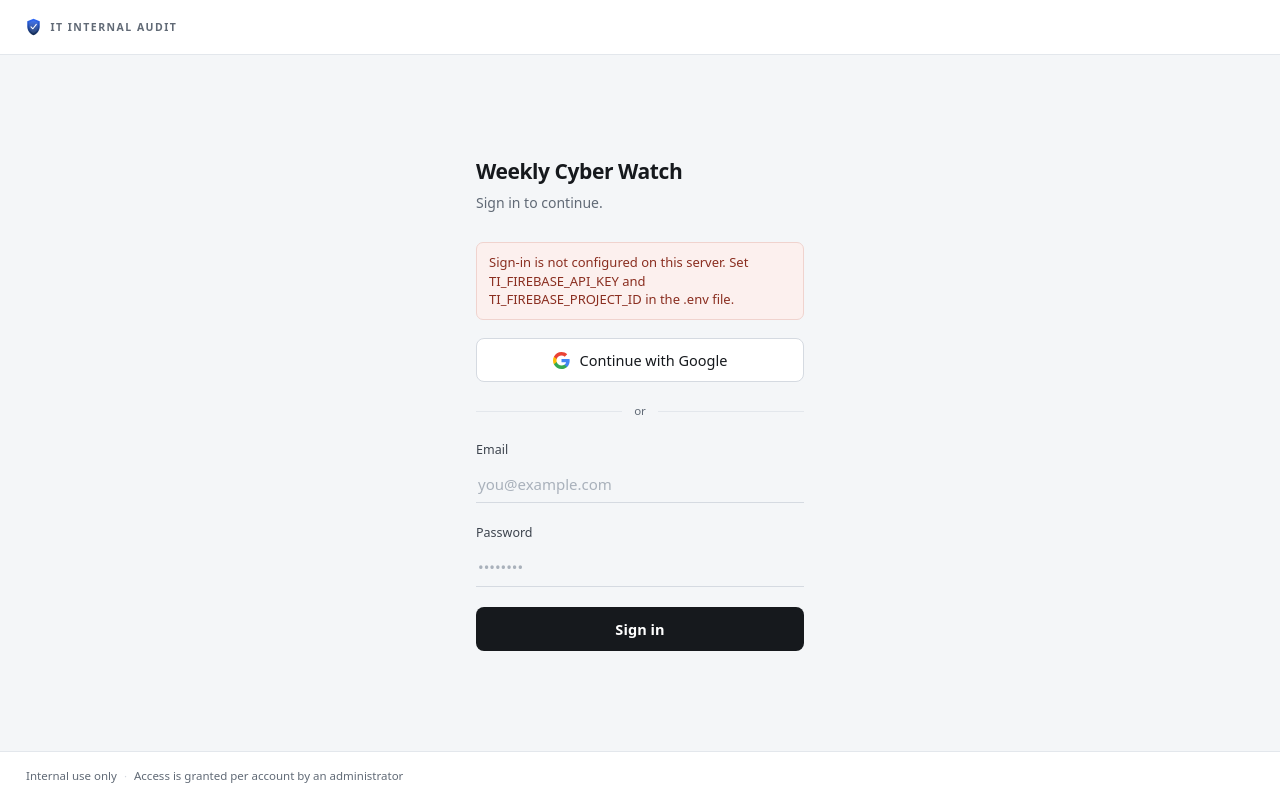
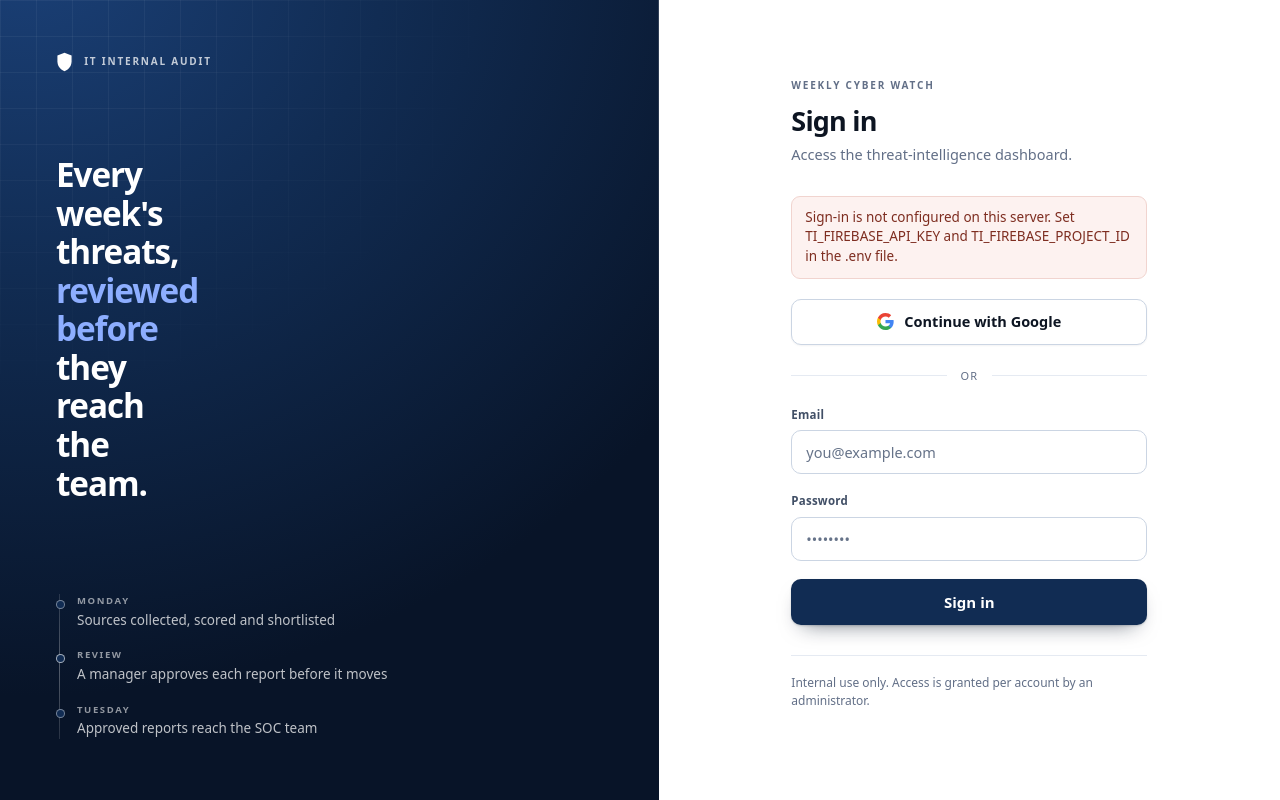
Before and after one commit to shouryamansingh/Threat-intell, a Flask app: page /login in a window 1280 px wide. Run offline with Flask 3, Linux system fonts and the light colour scheme; some libraries are stand-ins or nearby versions.

Commit message:
Refine sign-in: sequence rail, panel seam, tightened hierarchy

```diff
--- a/templates/login.html
+++ b/templates/login.html
@@ -6,125 +6,191 @@
 <title>Sign in · {{ brand.name }}</title>
 <link rel="icon" type="image/svg+xml" href="{{ brand.icon }}">
 <style>
-  /* ── Quiet utility ───────────────────────────────────────────────
-     Three people sign in here weekly. A door you walk through every
-     Monday should not have ceremony on it: no card, no shadow, no
-     gradient, no hero.
+  /* ── Sign in ─────────────────────────────────────────────────────
+     A split: identity and purpose on the left, the form on the right.
+     It fills the viewport at any width, which a single centred column
+     cannot.
 
-     Quiet is not the same as empty, which is the trap the first cut
-     fell into — a 300px column centred in a 1440px white field has
-     nothing to hold it. So the page gets edges instead of a card: a
-     rule under the masthead, a rule above the footer, and a ground
-     tinted just off white. Structure without ornament.
+     The left panel earns its space by carrying the real weekly cycle
+     — collected Monday, reviewed by a manager, delivered Tuesday. It
+     is a sequence, so it is drawn as one: a rail with three nodes.
+     Structure that encodes something true, rather than three lines
+     that happen to sit near each other.
 
-     Two colours do all the work. Ink carries the action, because on
-     a pale ground a near-black button is both the highest-contrast
-     and the quietest thing you can put there. The brand colour is
-     kept for the mark and the focused field — a real accent, used
-     twice, rather than a wash across the primary control.
-
-     Deliberately light-only: the rest of the app is light, and a
-     login page that flips with the OS while the dashboard behind it
-     does not would read as a bug. Every colour is painted
-     explicitly so it never inherits a host background.           */
+     Restraint carries the rest. One accent, used on the focused
+     field and a single phrase. Light, because the dashboard behind
+     it is light. Every colour painted explicitly, every pairing
+     checked against WCAG AA.                                      */
   :root {
-    --ground:  #F4F6F8;   /* cool off-white — biased toward the brand hue */
-    --panel:   #FFFFFF;
-    --ink:     #16191D;
-    --body:    #3D444E;
-    --muted:   #616A76;   /* 5.06:1 on the ground — #79818C was 3.64 */
-    --line:    #E3E7EC;
-    --line-2:  #D5DAE1;
-    --action:  #16191D;   /* near-black: 15.8:1 on white */
-    --accent:  {{ brand.color or '#35506E' }};
+    --navy-deep: #081428;
+    --navy:      #112C53;
+    --navy-lift: #1B4179;
+    --paper:     #FFFFFF;
+    --ink:       #0D1522;
+    --body:      #414F66;
+    --muted:     #626F87;
+    --hint:      #667389;
+    --line:      #E5EAF2;
+    --line-2:    #CBD5E3;
+    --accent:    {{ brand.color or '#2F6BFF' }};
+    --on-navy:   rgba(255,255,255,.74);
+    --on-navy-2: rgba(255,255,255,.56);   /* 5.38:1 on the navy; .44 was 3.91 */
+    --rule-navy: rgba(255,255,255,.13);
   }
 
   * { box-sizing: border-box; }
 
-  html { height: 100%; }
+  html, body { height: 100%; }
   body {
-    min-height: 100%; margin: 0;
-    background: var(--ground);
-    color: var(--ink);
+    margin: 0; background: var(--paper); color: var(--ink);
     font-family: ui-sans-serif, system-ui, -apple-system, "Segoe UI", Roboto, sans-serif;
     font-size: 16px; line-height: 1.55;
-    -webkit-font-smoothing: antialiased;
-    display: grid; grid-template-rows: auto 1fr auto;
+    -webkit-font-smoothing: antialiased; text-rendering: optimizeLegibility;
+    display: grid; grid-template-columns: 1.06fr 1fr;
+  }
+  @media (max-width: 940px) { body { grid-template-columns: 1fr; grid-template-rows: auto 1fr; } }
+
+  /* ── Left ─────────────────────────────────────────────────────── */
+  .side {
+    position: relative; overflow: hidden; color: #fff;
+    background:
+      radial-gradient(125% 95% at 4% -8%, var(--navy-lift) 0%, var(--navy) 44%, var(--navy-deep) 100%);
+    padding: 52px 56px;
+    display: grid; grid-template-rows: auto 1fr auto; gap: 40px;
+  }
+  /* Plotted grid, masked well clear of the type. */
+  .side::before {
+    content: ""; position: absolute; inset: 0; pointer-events: none;
+    background-image:
+      linear-gradient(rgba(255,255,255,.05) 1px, transparent 1px),
+      linear-gradient(90deg, rgba(255,255,255,.05) 1px, transparent 1px);
+    background-size: 36px 36px;
+    -webkit-mask-image: radial-gradient(110% 78% at 8% 2%, #000 10%, transparent 64%);
+            mask-image: radial-gradient(110% 78% at 8% 2%, #000 10%, transparent 64%);
+  }
+  /* The seam. A single lit edge where the two halves meet — the kind
+     of detail that reads as finished rather than assembled. */
+  .side::after {
+    content: ""; position: absolute; top: 0; right: 0; bottom: 0; width: 1px;
+    background: linear-gradient(180deg,
+      rgba(255,255,255,.16) 0%, rgba(255,255,255,.05) 42%, rgba(255,255,255,0) 100%);
+  }
+  .side > * { position: relative; z-index: 1; }
+
+  .mark { display: flex; align-items: center; gap: 11px; }
+  .mark img { height: 20px; width: auto; display: block; filter: brightness(0) invert(1); }
+  .mark svg { width: 19px; height: 19px; display: block; flex: none; }
+  .mark .strap {
+    font-size: 10px; letter-spacing: .18em; text-transform: uppercase;
+    font-weight: 650; color: var(--on-navy);
   }
 
-  /* Masthead — gives the page a top edge -------------------------- */
-  .top {
-    display: flex; align-items: center; gap: 9px;
-    padding: 18px 26px; border-bottom: 1px solid var(--line);
-    background: var(--panel);
+  .say { align-self: center; max-width: 15ch; }
+  .pitch {
+    font-size: clamp(26px, 2.6vw, 35px); line-height: 1.16; letter-spacing: -.032em;
+    font-weight: 650; margin: 0; text-wrap: balance;
   }
-  .top img { height: 18px; width: auto; display: block; }
-  .top svg { width: 16px; height: 16px; display: block; flex: none; }
-  .top .strap {
-    font-size: 10.5px; letter-spacing: .14em; text-transform: uppercase;
-    color: var(--muted); font-weight: 620;
+  .pitch em { font-style: normal; color: color-mix(in srgb, var(--accent) 55%, #FFFFFF); }
+
+  /* The cycle, drawn as the sequence it is. */
+  .cycle { margin: 0; padding: 0 0 0 21px; position: relative; }
+  .cycle::before {
+    content: ""; position: absolute; left: 3px; top: 9px; bottom: 9px; width: 1px;
+    background: linear-gradient(180deg, var(--rule-navy), rgba(255,255,255,.30), var(--rule-navy));
+  }
+  .cycle .step { position: relative; padding: 9px 0; }
+  .cycle .step::before {
+    content: ""; position: absolute; left: -21px; top: 15px;
+    width: 7px; height: 7px; border-radius: 50%;
+    background: var(--navy); border: 1.5px solid rgba(255,255,255,.42);
+  }
+  .cycle .step:nth-child(2)::before { border-color: rgba(255,255,255,.62); }
+  .cycle dt {
+    font-size: 9.5px; letter-spacing: .17em; text-transform: uppercase;
+    font-weight: 650; color: var(--on-navy-2); margin-bottom: 2px;
+  }
+  .cycle dd { margin: 0; font-size: 13.5px; color: var(--on-navy); line-height: 1.45; }
+
+  @media (max-width: 940px) {
+    .side { padding: 18px 26px; display: flex; align-items: center; gap: 0; }
+    .side .say, .side .cycle { display: none; }
+    .side::after { top: auto; bottom: 0; left: 0; right: 0; width: auto; height: 1px;
+      background: rgba(255,255,255,.14); }
   }
 
-  /* Middle band -------------------------------------------------- */
-  .mid { display: flex; align-items: center; justify-content: center; padding: 48px 26px; }
-  main { width: 100%; max-width: 328px; }
+  /* ── Right ────────────────────────────────────────────────────── */
+  .panel { display: flex; align-items: center; justify-content: center; padding: 52px 40px; }
+  main { width: 100%; max-width: 356px; }
 
-  h1 { font-size: 21px; font-weight: 640; letter-spacing: -.02em; margin: 0 0 4px; }
-  .subtitle { font-size: 14px; color: var(--muted); margin: 0 0 28px; }
+  .eyebrow {
+    font-size: 10px; letter-spacing: .18em; text-transform: uppercase;
+    font-weight: 650; color: var(--muted); margin: 0 0 12px;
+  }
+  h1 { font-size: 27px; font-weight: 660; letter-spacing: -.03em; margin: 0 0 7px; line-height: 1.15; }
+  .subtitle { font-size: 14.5px; color: var(--muted); margin: 0 0 30px; }
 
-  /* Messages ------------------------------------------------------ */
   .alert {
-    display: none; font-size: 13px; line-height: 1.45;
-    padding: 10px 12px; border-radius: 7px; margin-bottom: 18px;
+    display: none; font-size: 13.5px; line-height: 1.45;
+    padding: 11px 13px; border-radius: 9px; margin-bottom: 20px;
   }
   .alert.show { display: block; }
-  .alert.err  { background: #FCF0EE; color: #8A2E20; border: 1px solid #F0D3CE; }
-  .alert.info { background: #EFF3F8; color: #2C4260; border: 1px solid #D8E1EC; }
+  .alert.err  { background: #FDF2F0; color: #7E2D20; border: 1px solid #F1D4CF; }
+  .alert.info { background: #EFF4FA; color: #274068; border: 1px solid #D7E1EF; }
 
-  /* Google — outlined, so it never competes with the primary ------ */
   .btn-google {
-    width: 100%; height: 44px; cursor: pointer;
-    background: var(--panel); color: var(--ink);
-    border: 1px solid var(--line-2); border-radius: 8px;
+    width: 100%; height: 46px; cursor: pointer;
+    background: var(--paper); color: var(--ink);
+    border: 1px solid var(--line-2); border-radius: 10px;
     display: flex; align-items: center; justify-content: center; gap: 10px;
-    font: inherit; font-size: 14.5px; font-weight: 540;
-    transition: border-color .15s, box-shadow .15s;
+    font: inherit; font-size: 14.5px; font-weight: 560;
+    box-shadow: 0 1px 2px rgba(13,21,34,.05);
+    transition: border-color .16s ease, box-shadow .16s ease, transform .12s ease;
   }
-  .btn-google:hover { border-color: #B6BDC7; box-shadow: 0 1px 3px rgba(22,25,29,.07); }
+  .btn-google:hover { border-color: #ABB8CC; box-shadow: 0 3px 10px rgba(13,21,34,.09); }
+  .btn-google:active { transform: translateY(.5px); }
   .btn-google:disabled { opacity: .55; cursor: default; }
 
   .divider {
-    display: flex; align-items: center; gap: 12px; margin: 20px 0;
-    font-size: 11.5px; color: var(--muted);
+    display: flex; align-items: center; gap: 14px; margin: 22px 0;
+    font-size: 11px; letter-spacing: .1em; text-transform: uppercase; color: var(--muted);
   }
-  .divider::before, .divider::after {
-    content: ""; flex: 1; height: 1px; background: var(--line);
+  .divider::before, .divider::after { content: ""; flex: 1; height: 1px; background: var(--line); }
+
+  .field { margin-bottom: 18px; }
+  label {
+    display: block; font-size: 11.5px; font-weight: 640; letter-spacing: .02em;
+    color: var(--body); margin-bottom: 7px;
   }
+  input {
+    width: 100%; height: 44px; padding: 0 14px; font: inherit; font-size: 14.5px;
+    color: var(--ink); background: var(--paper);
+    border: 1px solid var(--line-2); border-radius: 10px;
+    transition: border-color .16s ease, box-shadow .16s ease;
+  }
+  /* 4.8:1 — passes, and still far lighter than real input (18:1), so a
+     hint never reads as a value. Every field has a real label besides. */
+  input::placeholder { color: var(--hint); }
+  input:hover { border-color: #B7C2D4; }
+  input:focus {
+    outline: none; border-color: var(--accent);
+    box-shadow: 0 0 0 3.5px color-mix(in srgb, var(--accent) 16%, transparent);
+  }
+  input:-webkit-autofill { -webkit-text-fill-color: var(--ink); -webkit-box-shadow: 0 0 0 40px #fff inset; }
 
-  /* Fields: underline, not box — less ink for the same function --- */
-  .field { margin-bottom: 20px; }
-  label { display: block; font-size: 12.5px; color: var(--body); margin-bottom: 6px; font-weight: 520; }
-  input {
-    width: 100%; height: 38px; padding: 0 2px; font: inherit; font-size: 15px;
-    color: var(--ink); background: transparent;
-    border: none; border-bottom: 1.5px solid var(--line-2); border-radius: 0;
-    transition: border-color .15s;
+  .btn-primary-cta {
+    width: 100%; height: 46px; margin-top: 10px; cursor: pointer;
+    background: var(--navy); color: #fff; border: none; border-radius: 10px;
+    font: inherit; font-size: 15px; font-weight: 640; letter-spacing: .002em;
+    display: flex; align-items: center; justify-content: center; gap: 9px;
+    box-shadow: 0 1px 2px rgba(8,20,40,.18), 0 10px 22px -12px rgba(8,20,40,.65);
+    transition: background .16s ease, box-shadow .16s ease, transform .12s ease;
   }
-  input::placeholder { color: #A9B1BB; }
-  input:focus { outline: none; border-bottom-color: var(--accent); }
-  input:-webkit-autofill { -webkit-text-fill-color: var(--ink); transition: background-color 9999s; }
-
-  /* Submit — ink, not the brand colour. A pale brand tint here
-     fails contrast for white text; ink is 15.8:1 and quieter. ----- */
-  .btn-primary-cta {
-    width: 100%; height: 44px; margin-top: 6px; cursor: pointer;
-    background: var(--action); color: #fff; border: none; border-radius: 8px;
-    font: inherit; font-size: 14.5px; font-weight: 600; letter-spacing: .005em;
-    display: flex; align-items: center; justify-content: center; gap: 8px;
-    transition: background .15s;
+  .btn-primary-cta:hover {
+    background: #0C2249;
+    box-shadow: 0 2px 4px rgba(8,20,40,.22), 0 14px 28px -12px rgba(8,20,40,.75);
   }
-  .btn-primary-cta:hover { background: #2A2F37; }
-  .btn-primary-cta:disabled { opacity: .55; cursor: default; }
+  .btn-primary-cta:active { transform: translateY(.5px); }
+  .btn-primary-cta:disabled { opacity: .55; cursor: default; box-shadow: none; }
 
   .spinner { display: none; width: 13px; height: 13px; flex: none;
     border: 2px solid rgba(255,255,255,.35); border-top-color: #fff;
@@ -132,43 +198,54 @@
   .loading .spinner { display: block; }
   @keyframes spin { to { transform: rotate(360deg); } }
 
-  /* Footer — gives the page a bottom edge ------------------------- */
   .foot {
-    padding: 15px 26px; border-top: 1px solid var(--line);
-    background: var(--panel);
-    font-size: 11.5px; color: var(--muted);
-    display: flex; gap: 7px; align-items: center; flex-wrap: wrap;
+    margin-top: 30px; padding-top: 18px; border-top: 1px solid var(--line);
+    font-size: 12px; line-height: 1.5; color: var(--muted);
   }
-  .foot .sep { color: var(--line-2); }
 
-  :focus-visible { outline: 2px solid var(--accent); outline-offset: 3px; }
+  :focus-visible { outline: 2px solid var(--accent); outline-offset: 3px; border-radius: 4px; }
   @media (prefers-reduced-motion: reduce) {
     *, *::before, *::after { transition: none !important; animation: none !important; }
   }
-  @media (max-width: 420px) {
-    .top, .foot { padding-left: 20px; padding-right: 20px; }
-    .mid { padding: 32px 20px; }
+  @media (max-width: 480px) {
+    .panel { padding: 38px 24px; }
+    h1 { font-size: 24px; }
   }
 </style>
 </head>
 <body>
 
-  <header class="top">
+  <aside class="side">
+    <div class="mark">
       {% if brand.logo %}
       <img src="{{ brand.logo }}" alt="{{ brand.name }}">
       {% else %}
       <svg viewBox="0 0 24 24" fill="none" aria-hidden="true">
         <path d="M12 2 4 5.5v6c0 5 3.4 9.2 8 10.5 4.6-1.3 8-5.5 8-10.5v-6L12 2Z"
-            stroke="{{ brand.color or '#35506E' }}" stroke-width="1.9" stroke-linejoin="round"/>
+              fill="rgba(255,255,255,.11)" stroke="#fff" stroke-width="1.6" stroke-linejoin="round"/>
+        <path d="m8.6 11.9 2.5 2.5 4.3-4.9" stroke="#fff" stroke-width="1.85"
+              stroke-linecap="round" stroke-linejoin="round"/>
       </svg>
       {% endif %}
       <span class="strap">IT Internal Audit</span>
-  </header>
+    </div>
 
-  <div class="mid">
+    <div class="say">
+      <p class="pitch">Every week's threats, <em>reviewed before</em> they reach the team.</p>
+    </div>
+
+    <dl class="cycle">
+      <div class="step"><dt>Monday</dt><dd>Sources collected, scored and shortlisted</dd></div>
+      <div class="step"><dt>Review</dt><dd>A manager approves each report before it moves</dd></div>
+      <div class="step"><dt>Tuesday</dt><dd>Approved reports reach the SOC team</dd></div>
+    </dl>
+  </aside>
+
+  <div class="panel">
     <main role="main">
-      <h1>Weekly Cyber Watch</h1>
-      <p class="subtitle">Sign in to continue.</p>
+      <p class="eyebrow">Weekly Cyber Watch</p>
+      <h1>Sign in</h1>
+      <p class="subtitle">Access the threat-intelligence dashboard.</p>
 
       <div class="alert err"  id="err"></div>
       <div class="alert info" id="info"></div>
@@ -199,14 +276,10 @@
           <span class="btn-label">Sign in</span>
         </button>
       </form>
+
+      <p class="foot">Internal use only. Access is granted per account by an administrator.</p>
     </main>
   </div>
-
-  <footer class="foot">
-    <span>Internal use only</span>
-    <span class="sep">·</span>
-    <span>Access is granted per account by an administrator</span>
-  </footer>
 
   <script src="https://www.gstatic.com/firebasejs/10.12.0/firebase-app-compat.js"></script>
   <script src="https://www.gstatic.com/firebasejs/10.12.0/firebase-auth-compat.js"></script>
```
Lines whose indentation alone changed are shown as unchanged.
